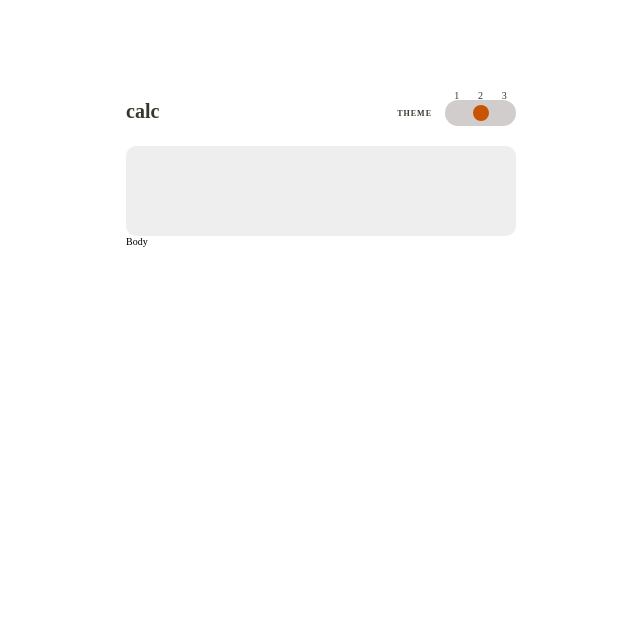
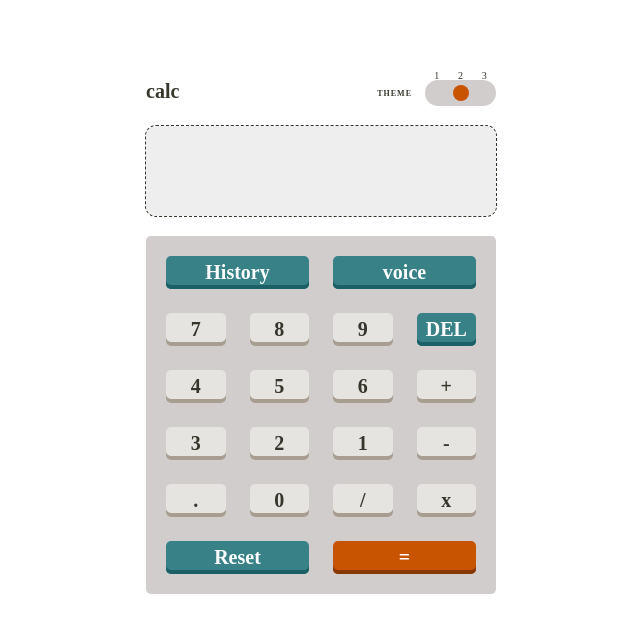
Before and after one commit to khusan2006/calculator-app, a React (Create React App) app: page / in a window 1280 px wide. Shown: the top 632 px of the page, without its empty margins (319-959 px from the left). Built offline with nearby package versions, Linux system fonts and the light colour scheme.

Commit message:
finished body part of the project

```diff
--- a/src/components/CalcBody.jsx
+++ b/src/components/CalcBody.jsx
@@ -2,8 +2,27 @@ import React from 'react'
 
 const CalcBody = () => {
   return (
-    <div>
-        Body
+    <div className='calc-body'>
+        <span className='body__history'>History</span>
+        <span className='body__voice'>voice</span>
+        <span>7</span>
+        <span>8</span>
+        <span>9</span>
+        <span className='body__del'>DEL</span>
+        <span>4</span>
+        <span>5</span>
+        <span>6</span>
+        <span>+</span>
+        <span>3</span>
+        <span>2</span>
+        <span>1</span>
+        <span>-</span>
+        <span>.</span>
+        <span>0</span>
+        <span>/</span>
+        <span>x</span>
+        <span className='body__reset'>Reset</span>
+        <span className='body__equal'>=</span>
     </div>
   )
 }
--- a/src/index.css
+++ b/src/index.css
@@ -25,9 +25,25 @@ input[type=number] {
   --color-bg-circle-hover: #f96b5b;
   --color-bg-input: #181f33;
   --color-text-input: #fff;
+  --color-bg-key: #eae3dc;
+  --color-bg-key-hover: #fffffe;
+  --color-bg-key-active: #e6d5c4;
+  --color-shadow-key: #b3a497;
+  --color-bg-key-command: #647198;
+  --color-text-key-command: #fff;
+  --color-bg-key-command-hover: #a2b2e1;
+  --color-bg-key-command-active: #546084;
+  --color-shadow-key-command: #414e73;
+
+  --color-bg-key-equal: #d03f2f;
+  --color-text-key-equal: #fff;
+  --color-bg-key-equal-hover: #f96b5b;
+  --color-bg-key-equal-active: #ac382b;
+  --color-shadow-key-equal: #93261a;
 }
 :root[data-theme="light"] {
   --color-bg-body: #e6e6e6;
+  --color-text-body: #36362c;
   --color-text-header: #36362c;
   --color-bg-controls: #d2cdcd;
 
@@ -35,16 +51,49 @@ input[type=number] {
   --color-bg-circle-hover: #ff8a38;
   --color-bg-input: #eee;
   --color-text-input: #36362c;
+  --color-bg-key: #e5e4e1;
+  --color-bg-key-hover: #fff;
+  --color-bg-key-active: #cfcecb;
+  --color-shadow-key: #a79e91;
+
+  --color-bg-key-command: #378187;
+  --color-text-key-command: #fff;
+  --color-bg-key-command-hover: #62b5bc;
+  --color-bg-key-command-active: #33757b;
+  --color-shadow-key-command: #1b6066;
+
+  --color-bg-key-equal: #c85402;
+  --color-text-key-equal: #fff;
+  --color-bg-key-equal-hover: #ff8a38;
+  --color-bg-key-equal-active: #b14a00;
+  --color-shadow-key-equal: #873901;
 }
 
 :root[data-theme="vintage"] {
   --bg-color: #17062A;
+  --color-text-body: #FFE53D;
   --color-text-header: #FFE53D;
   --color-bg-controls: #1E0936;
   --color-bg-circle: #00DED0;
   --color-bg-circle-hover: #93FFF8;
   --color-bg-input: #1E0936;
   --color-text-input: #FFE53D;
+  --color-bg-key: #331C4D;
+  --color-bg-key-hover: #6C34AC;
+  --color-bg-key-active: #261539;
+  --color-shadow-key: #881C9E;
+
+  --color-bg-key-command: #56077C;
+  --color-text-key-command: #fff;
+  --color-bg-key-command-hover: #8631AF;
+  --color-bg-key-command-active: #3f0759;
+  --color-shadow-key-command: #BE15F4;
+
+  --color-bg-key-equal: #00DED0;
+  --color-text-key-equal: #1A2327;
+  --color-bg-key-equal-hover: #93FFF8;
+  --color-bg-key-equal-active: #01bcb0;
+  --color-shadow-key-equal: #6CF9F1;
 }
 
 html{
@@ -56,14 +105,14 @@ html{
   background-color: var(--bg-color);
 }
 .container{
-  width: 39rem;
+  width: 35rem;
   margin: 0 auto;
 }
 
 
 /* Header section */
 .header{
-  padding-top: 10rem;
+  padding-top: 8rem;
   display: flex;
   justify-content: space-between;
 }
@@ -153,8 +202,64 @@ html{
   padding: 2.5rem 1rem;
   width: 100%;
   border-radius: 1rem;
+  outline: 1px dashed var(--color-text-input);
 }
 
+.calc-body{
+  width: 100%;
+  display: grid;
+  grid-template-columns: repeat(4,1fr);
+  justify-items: center;
+  align-items: center;
+  gap: 2.4rem;
+  text-align: center;
+  margin-top: 2rem;
+  background-color: var(--color-bg-controls);
+  padding: 2rem;
+  border-radius: .5rem;
+}
+
+.calc-body span{
+  width: 100%;
+  background-color: var(--color-bg-key);
+  box-shadow: 0 -4px 0 0 var(--color-shadow-key) inset;
+  color: var(--color-text-body);
+  font-size: 2rem;
+  font-weight: bold;
+  padding: 0.5rem 0.25rem;
+  border-radius: .5rem;
+}
+
+.calc-body .body__history{
+  grid-column: 1/3;
+  background-color: var(--color-bg-key-command);
+  color: var(--color-text-key-command);
+  box-shadow:  0px -4px 0px 0px var(--color-shadow-key-command) inset;
+}
+.calc-body .body__voice{
+  grid-column: 3/5;
+  background-color: var(--color-bg-key-command);
+  color: var(--color-text-key-command);
+  box-shadow:  0px -4px 0px 0px var(--color-shadow-key-command) inset;
+}
+.calc-body .body__reset{
+  grid-column: 1/3;
+  background-color: var(--color-bg-key-command);
+  color: var(--color-text-key-command);
+  box-shadow:  0px -4px 0px 0px var(--color-shadow-key-command) inset;
+}
+.calc-body .body__equal{
+  grid-column: 3/5;
+  background-color: var(--color-bg-key-equal);
+  color: var(--color-text-key-equal);
+  box-shadow:  0px -4px 0px 0px var(--color-shadow-key-equal) inset;
+}
+
+.calc-body .body__del {
+  background-color: var(--color-bg-key-command);
+  color: var(--color-text-key-command);
+  box-shadow:  0px -4px 0px 0px var(--color-shadow-key-command) inset;
+}
 /* toggling themes */
 
 [data-theme="dark"] .circle,
```
